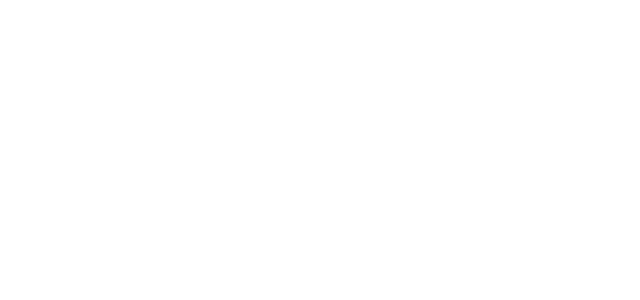
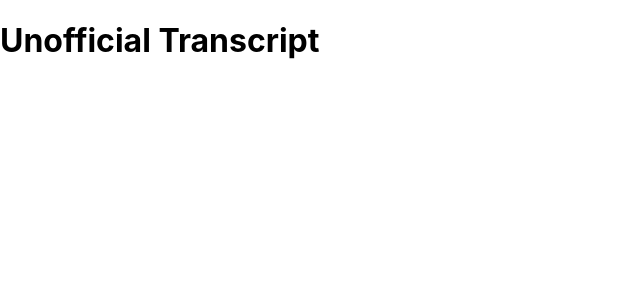
Before and after one commit to davin12345678910/CSE403_RCRSPTeam, a React (Create React App) app in the folder client-app/: page /transcript in a window 1280 px wide. Before the commit this address had no page. Shown: the top 300 px of the page, without its empty margins (0-640 px from the left). Built offline with nearby package versions, Linux system fonts and the light colour scheme.

Commit message:
added UnofficialTranscript.js page

```diff
--- a/client-app/src/App.js
+++ b/client-app/src/App.js
@@ -6,6 +6,7 @@
 import ClassSchedule from './ClassSchedule';
 import VisualSchedule from './VisualSchedule';
 import GradeInquiry from './GradeInquiry';
+import UnofficialTranscript from './UnofficialTranscript';
 
 const App = () => {
     return (
@@ -16,6 +17,7 @@
                 <Route path="/schedule" element={<ClassSchedule />} />
                 <Route path="/visual" element={<VisualSchedule />} />
                 <Route path="/grade" element={<GradeInquiry />} />
+                <Route path ="/transcript" element={<UnofficialTranscript />} />
             </Routes>
         </BrowserRouter>
     );
--- /dev/null
+++ b/client-app/src/UnofficialTranscript.js
@@ -0,0 +1,8 @@
+const UnofficialTranscript = () => {
+    return (
+        <div>
+            <h1>Unofficial Transcript</h1>
+        </div>
+    )
+}
+export default UnofficialTranscript;
```
